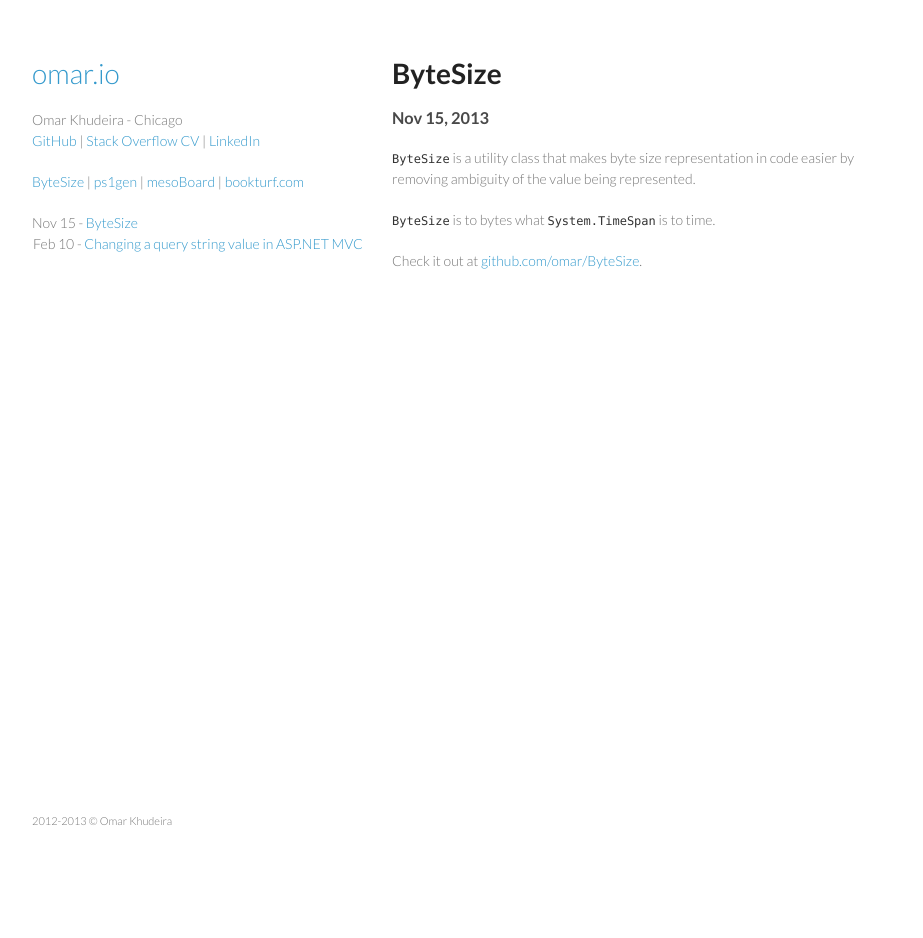
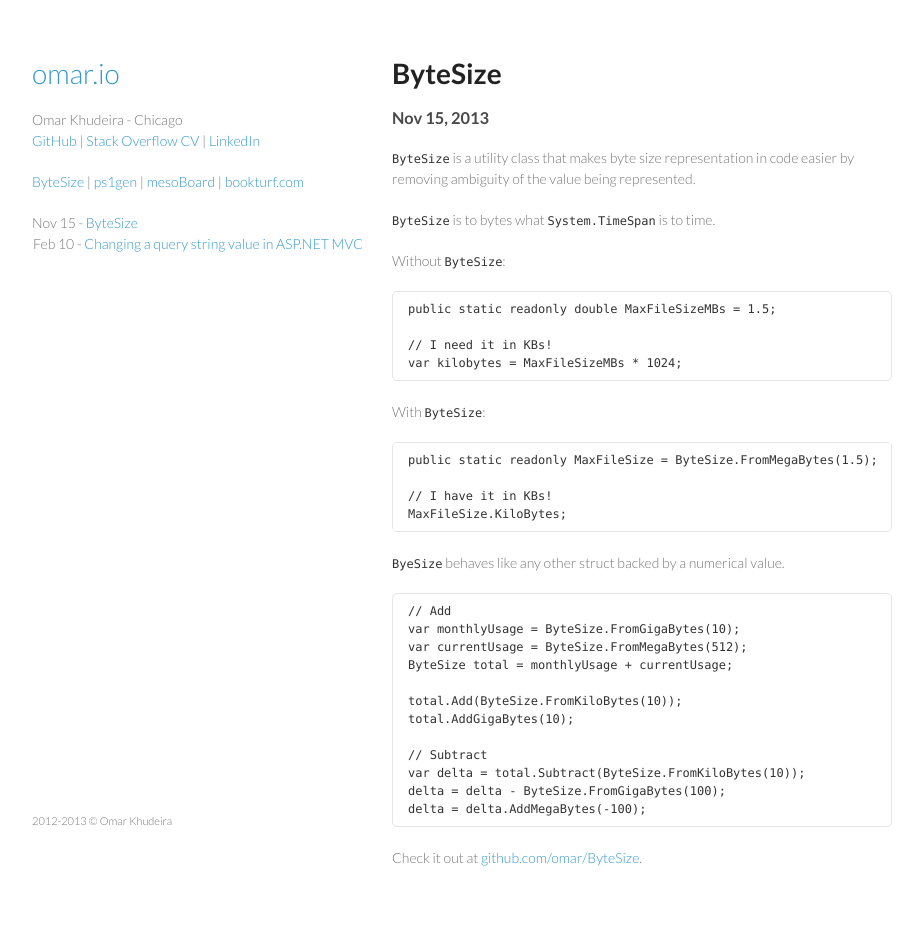
Before and after one commit to omar/omar.github.io, a Jekyll site: the page built from _posts/2013-11-15-bytesize.md, in a window 1280 px wide. Shown: the whole page, without its empty margins (178-1101 px from the left). Built offline with Jekyll 4.4.1, drawn with Linux system fonts in a browser that asks for light colours; before the commit the page ends 900 px from its top, so only the background shows below that.

Commit message:
Add ByteSize description

```diff
--- a/_posts/2013-11-15-bytesize.md
+++ b/_posts/2013-11-15-bytesize.md
@@ -8,4 +8,35 @@
 
 `ByteSize` is to bytes what `System.TimeSpan` is to time.
 
+Without `ByteSize`:
+
+	public static readonly double MaxFileSizeMBs = 1.5;
+
+	// I need it in KBs!
+	var kilobytes = MaxFileSizeMBs * 1024;
+
+With `ByteSize`:
+
+	public static readonly MaxFileSize = ByteSize.FromMegaBytes(1.5);
+
+	// I have it in KBs!
+	MaxFileSize.KiloBytes;
+
+
+`ByeSize` behaves like any other struct backed by a numerical value.
+
+	// Add
+	var monthlyUsage = ByteSize.FromGigaBytes(10);
+	var currentUsage = ByteSize.FromMegaBytes(512);
+	ByteSize total = monthlyUsage + currentUsage;
+
+	total.Add(ByteSize.FromKiloBytes(10));
+	total.AddGigaBytes(10);
+
+	// Subtract
+	var delta = total.Subtract(ByteSize.FromKiloBytes(10));
+	delta = delta - ByteSize.FromGigaBytes(100);
+	delta = delta.AddMegaBytes(-100);
+
+
 Check it out at [github.com/omar/ByteSize](https://github.com/omar/ByteSize).
```
